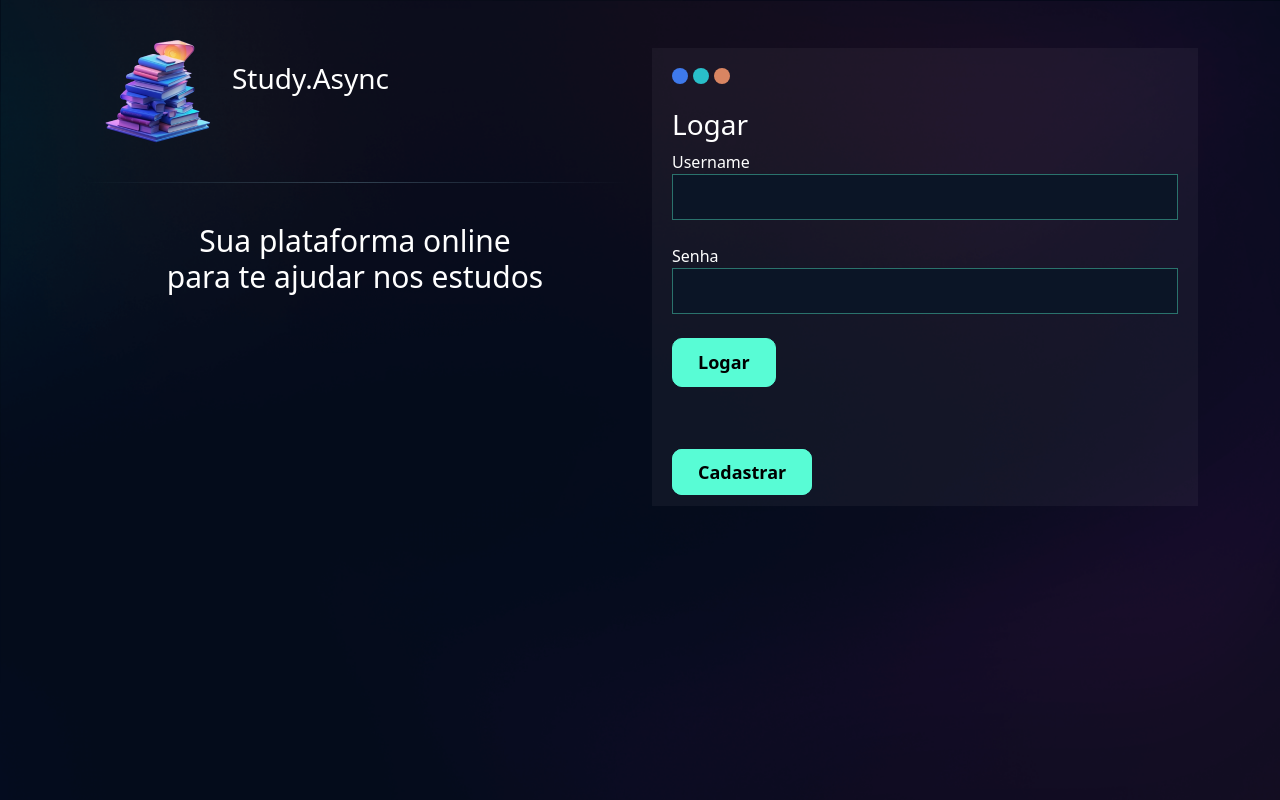
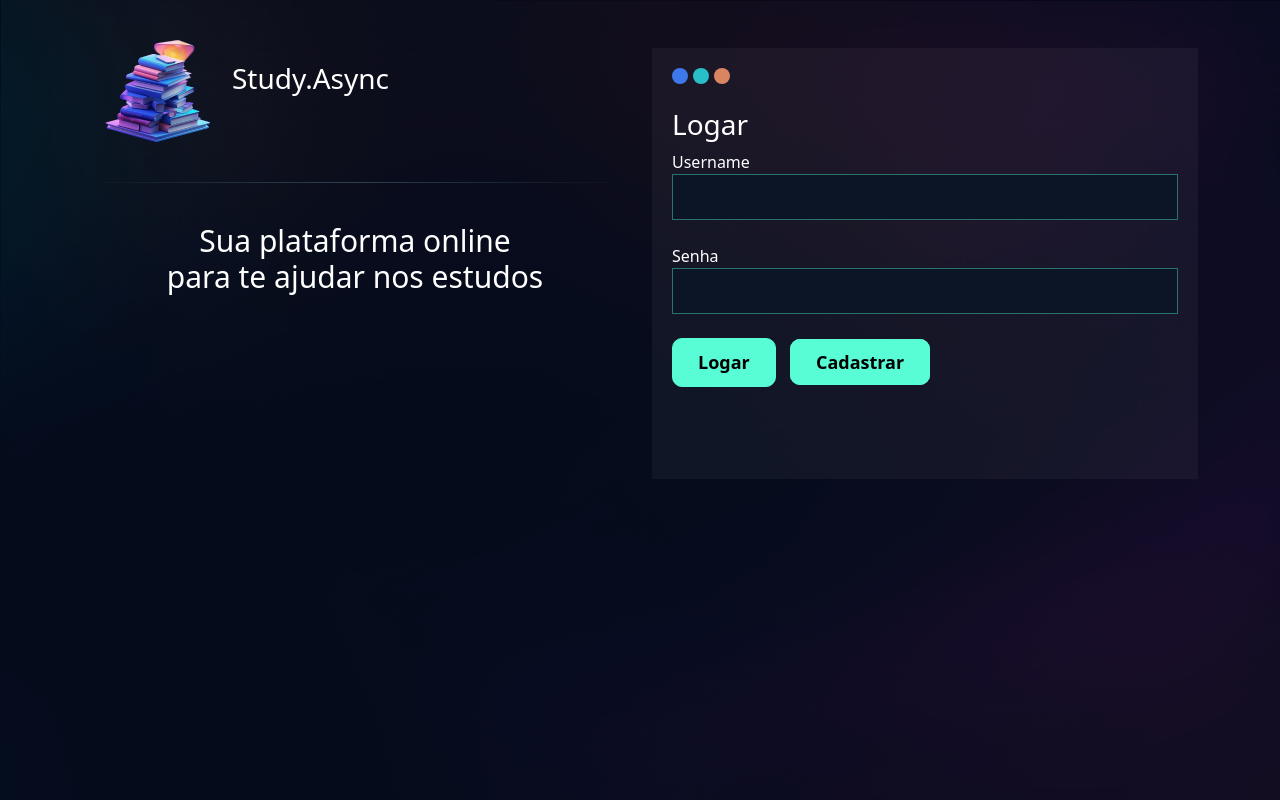
Before and after one commit to Gutis-007/Pytonando, a Django app: page /logar/ in a window 1280 px wide. Run offline with Django 5.2, Linux system fonts and the light colour scheme.

Commit message:
Update login.html

```diff
--- a/usuarios/templates/login.html
+++ b/usuarios/templates/login.html
@@ -52,12 +52,12 @@
                             <br>
                             <br>
                             <input type="submit" value="Logar" class="btn-cadastro">
+                            <a class="btn-cadastro" style="border-radius: 10px; text-decoration: none; color: black; margin-left: 10px;" href="{% url 'cadastro'%}">Cadastrar </a>
                             <br>
                             <br>
                             <br>
                             <br>
                         </form>
-                            <a class="btn-cadastro" style="border-radius: 10px; text-decoration: none; color: black;" href="{% url 'cadastro'%}">Cadastrar </a>
                     </div>
 
                 </div>
```
